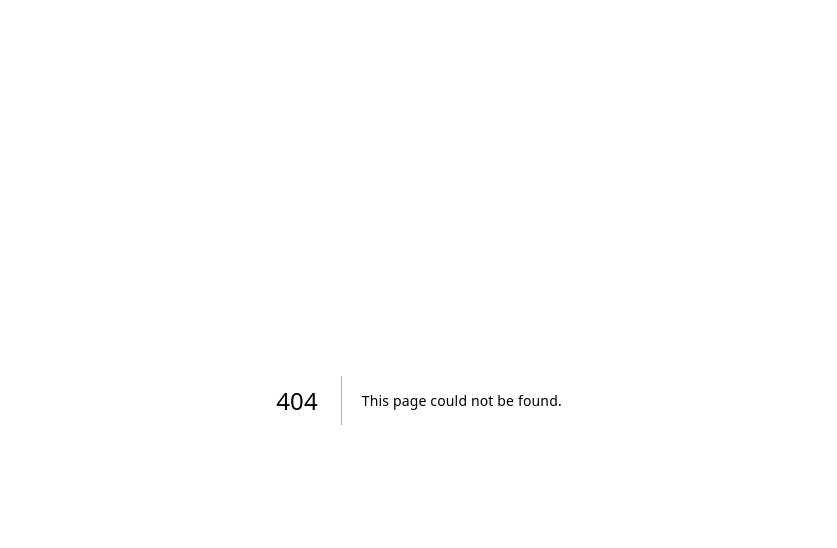
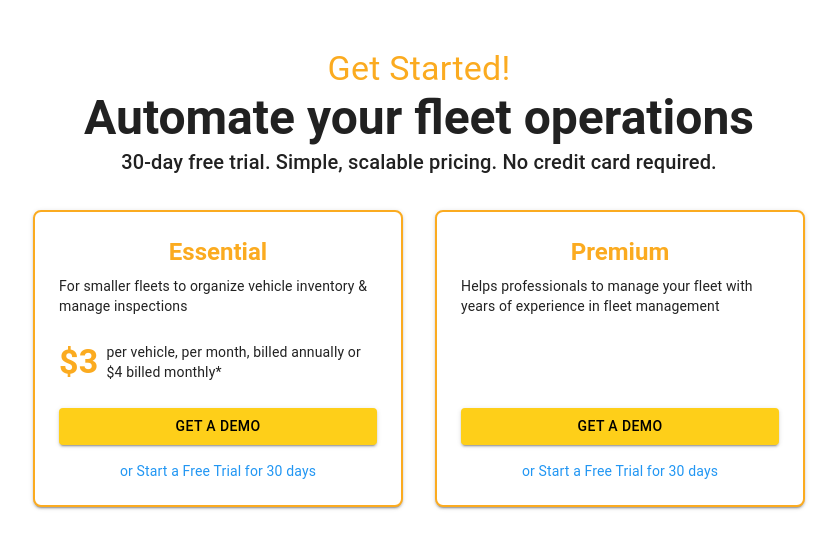
Before and after one commit to hasnain-mirani/Truck_dispatching, a Next.js app: page /pricing in a window 1280 px wide. Before the commit this address had no page. Shown: the top 548 px of the page, without its empty margins (221-1058 px from the left). Built offline with nearby package versions, Linux system fonts and the light colour scheme.

Commit message:
feat: add pricing page and pricing card component with demo functionality

```diff
--- /dev/null
+++ b/app/(public)/pricing/PricingPageClient.tsx
@@ -0,0 +1,59 @@
+"use client"
+
+import { Box, Typography } from "@mui/material"
+import { PricingCard } from "components/PricingCard/PricingCard"
+
+const pricingPlans = [
+  {
+    title: "Essential",
+    description: "For smaller fleets to organize vehicle inventory & manage inspections",
+    totalPrice: 3,
+    priceDescription: "per vehicle, per month, billed annually or $4 billed monthly*",
+    trialText: 'or Start a Free Trial for 30 days',
+    trialLink: '#',
+    onDemoClick: () => console.log("Essential Demo clicked!"),
+  },
+  {
+    title: "Premium",
+    description: "Helps professionals to manage your fleet with years of experience in fleet management",
+    trialText: 'or Start a Free Trial for 30 days',
+    trialLink: '#',
+    onDemoClick: () => console.log("Premium Demo clicked!"),
+  },
+]
+
+export default function PricingPageClient() {
+  return (
+    <Box sx={{ textAlign: "center", py: 6 }}>
+      <Typography variant="h4" color="#FBAB20" fontWeight="400">
+        Get Started!
+      </Typography>
+      <Typography variant="h3" fontWeight="bold">Automate your fleet operations</Typography>
+      <Typography variant="h6" mb={4}>30-day free trial. Simple, scalable pricing. No credit card required.</Typography>
+
+      <Box
+        sx={{
+          display: "flex",
+          justifyContent: "center",
+          alignItems: "stretch",
+          gap: 4,
+          flexWrap: "wrap",
+          px: 2,
+        }}
+      >
+        {pricingPlans.map((plan) => (
+          <PricingCard
+            key={plan.title}
+            title={plan.title}
+            description={plan.description}
+            totalPrice={plan.totalPrice}
+            priceDescription={plan.priceDescription}
+            trialText={plan.trialText}
+            trialLink={plan.trialLink}
+            onDemoClick={plan.onDemoClick}
+          />
+        ))}
+      </Box>
+    </Box>
+  )
+}
--- /dev/null
+++ b/app/(public)/pricing/page.tsx
@@ -0,0 +1,13 @@
+import { Metadata } from "next"
+import PricingPageClient from "./PricingPageClient"
+
+export const metadata: Metadata = {
+    title: "Pricing - Truckvise",
+    twitter: {
+      card: "summary_large_image",
+    },
+}
+
+export default function PricingPage() {
+  return <PricingPageClient />
+}
--- a/components/Button/Button.tsx
+++ b/components/Button/Button.tsx
@@ -4,7 +4,7 @@ import { CircularProgress, Button as MuiButton, ButtonProps as MuiButtonProps }
 import React from "react"
 
 export type ButtonVariant = "primary" | "secondary" | "danger"
-export type ButtonSize = "sm" | "lg"
+export type ButtonSize = "sm" | "lg" | "md"
 
 export interface ButtonProps extends Omit<MuiButtonProps, "size" | "variant"> {
   intent?: ButtonVariant
@@ -42,10 +42,10 @@ export function Button({
       component={href ? "a" : "button"}
       variant="contained"
       color="primary"
-      size={size === "sm" ? "small" : "large"}
+      size={size === "sm" ? "small" : size === "md" ? "medium" : "large"}
       sx={{
         textDecoration: underline ? "underline" : "none",
-        borderRadius: 2,
+        borderRadius: 1,
         backgroundColor: colorMap[intent],
         color: intent === "primary" ? "#000" : "#fff",
         "&:hover": {
--- /dev/null
+++ b/components/PricingCard/PricingCard.tsx
@@ -0,0 +1,89 @@
+"use client"
+
+import { Box, Paper, Typography } from "@mui/material"
+import Link from "next/link"
+import { Button } from "components/Button/Button"
+
+interface PricingCardProps {
+  title: string
+  description: string
+  totalPrice?: number
+  priceDescription?: string
+  trialText?: string
+  trialLink?: string
+  onDemoClick: () => void
+}
+
+export function PricingCard({
+  title,
+  description,
+  totalPrice = 0,
+  priceDescription = "",
+  trialText,
+  trialLink,
+  onDemoClick,
+}: PricingCardProps) {
+  return (
+    <Paper
+      elevation={2}
+      sx={{
+        border: "2px solid #FBAB20",
+        borderRadius: 2,
+        p: 3,
+        textAlign: "center",
+        maxWidth: 370,
+      }}
+    >
+      <Typography variant="h5" fontWeight="bold" color="#FBAB20">
+        {title}
+      </Typography>
+
+      <Typography variant="body2" mt={1} mb={2} textAlign="left">
+        {description}
+      </Typography>
+
+      <Box
+        mt={2}
+        mb={2}
+        sx={{
+          minHeight: 60,
+          display: "flex",
+          justifyContent: "center",
+          alignItems: "center",
+          gap: 1,
+        }}
+      >
+        {totalPrice !== 0 && (
+          <Typography variant="h4" fontWeight="bold" color="#FBAB20">
+            {`$${totalPrice}`}
+          </Typography>
+        )}
+        {priceDescription && (
+          <Typography variant="body2" textAlign="left">
+            {priceDescription}
+          </Typography>
+        )}
+      </Box>
+
+      <Button intent="primary" size="md" fullWidth onClick={onDemoClick}>
+        Get a Demo
+      </Button>
+
+      {trialText && (
+        <Typography variant="body2" mt={2}>
+          <Link
+            href={trialLink ?? ""}
+            style={{
+              textDecoration: "none",
+              color: "#2196F3",
+              padding: "4px 8px",
+              borderRadius: "4px",
+            }}
+          >
+            {trialText}
+          </Link>
+        </Typography>
+      )}
+    </Paper>
+  )
+}
```
Also changed, not shown: 1 other file (tests, documents, lock files or other folders).
